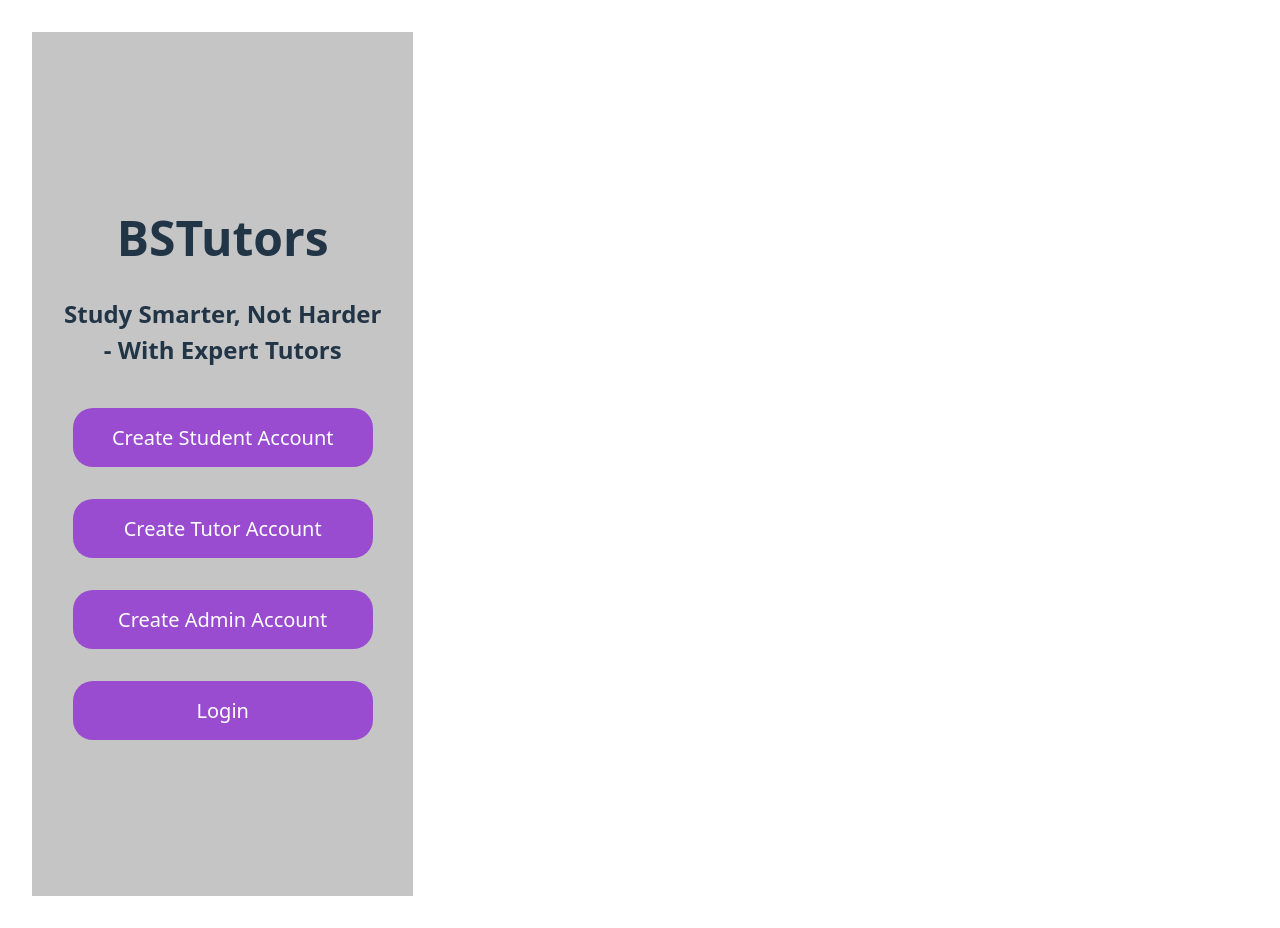
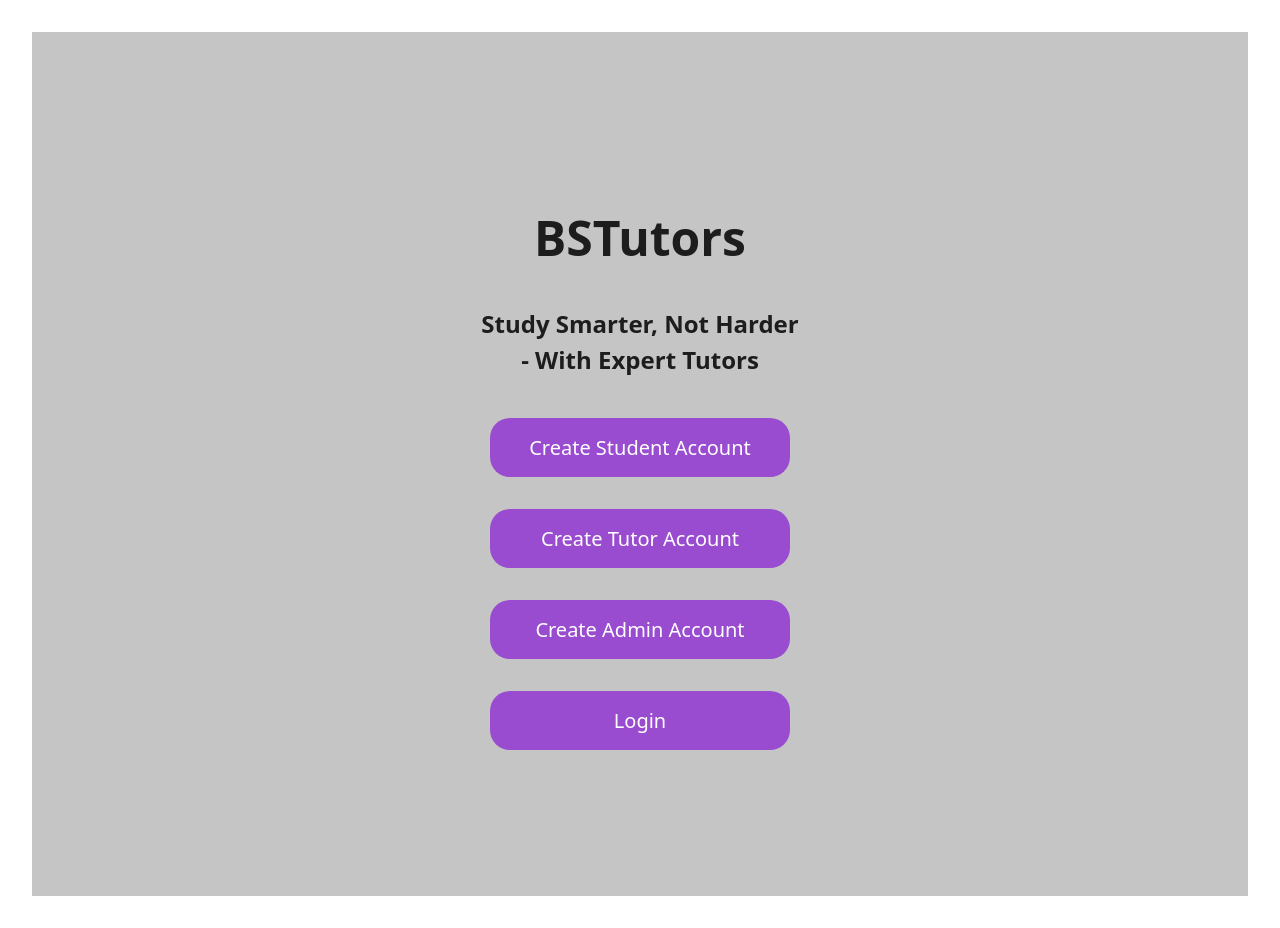
Before and after one commit to eshaw8704/BSTutorService, a React (Vite) app: page / in a window 1280 px wide. After the commit the page ends 896 px from the top, so only its background shows below. Built offline with nearby package versions, Linux system fonts and the light colour scheme.

Commit message:
Update index.css

```diff
--- a/frontend/src/index.css
+++ b/frontend/src/index.css
@@ -3,9 +3,9 @@
   line-height: 1.5;
   font-weight: 400;
 
-  color-scheme: light dark;
-  color: rgba(255, 255, 255, 0.87);
+/*imported from mary*/
   background-color: #ffffff;
+  color: rgba(3, 3, 3, 0.87);
 
   font-synthesis: none;
   text-rendering: optimizeLegibility;
@@ -24,15 +24,10 @@ a:hover {
 
 body {
   margin: 0;
-  display: flex;
-  place-items: center;
+  padding: 0;
   min-width: 320px;
-  min-height: 100vh;
-}
-
-h1 {
-  font-size: 3.2em;
-  line-height: 1.1;
+  /*maryadd*/
+  box-sizing: border-box;
 }
 
 button {
@@ -46,26 +41,11 @@ button {
   cursor: pointer;
   transition: border-color 0.25s;
 }
+
 button:hover {
   border-color: #646cff;
 }
-button:focus,
-button:focus-visible {
-  outline: 4px auto -webkit-focus-ring-color;
-}
 
-@media (prefers-color-scheme: light) {
-  :root {
-    color: #213547;
-    background-color: #ffffff;
-  }
-  a:hover {
-    color: #747bff;
-  }
-  button {
-    background-color: #f9f9f9;
-  }
-}
 .bst-logo {
   position: absolute; /* Fix the logo at a specific position */
   top: 20px;          /* Distance from the top of the screen */
@@ -79,3 +59,12 @@ button:focus-visible {
 .bst-logo:hover {
   transform: scale(1.1); /* Enlarge slightly on hover */
 }
+/* remove default margins */
+
+html, body {
+  margin: 0;
+  padding: 0;
+  width: 100%;
+  height: 100%;
+  box-sizing: border-box;
+}
```
